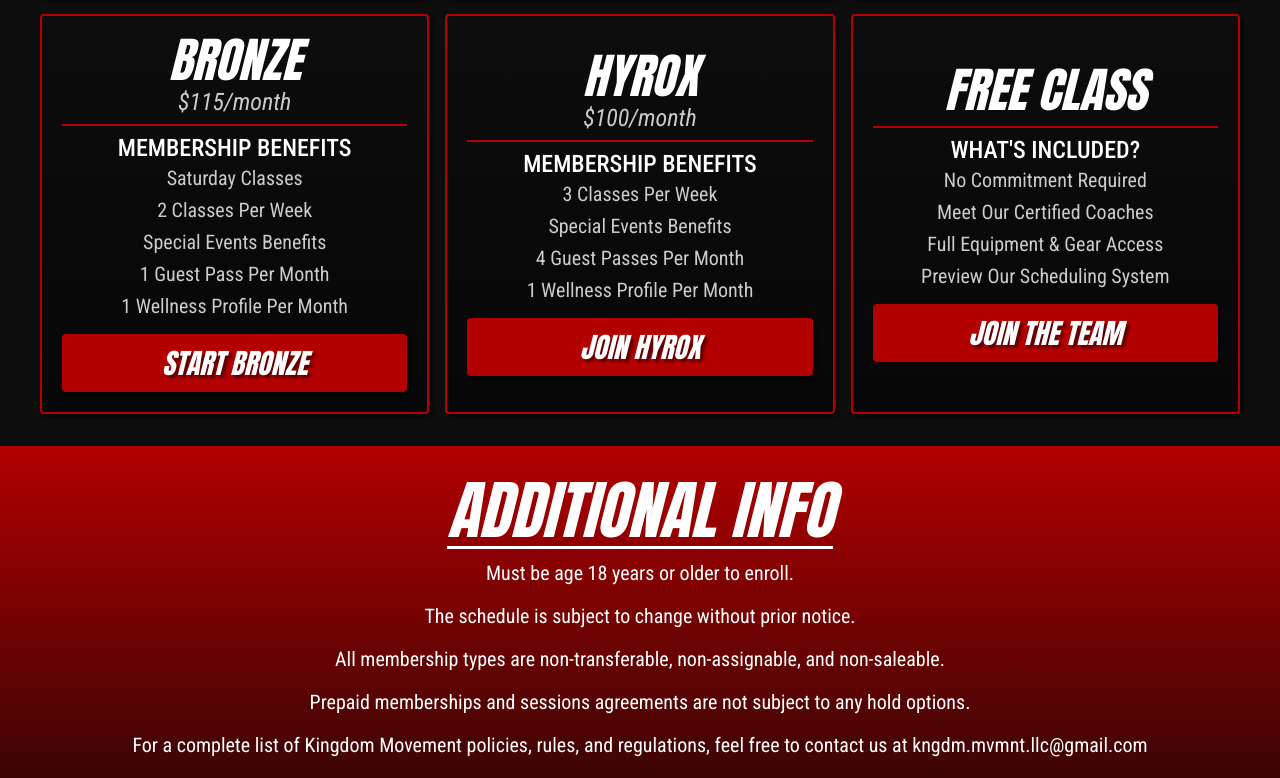
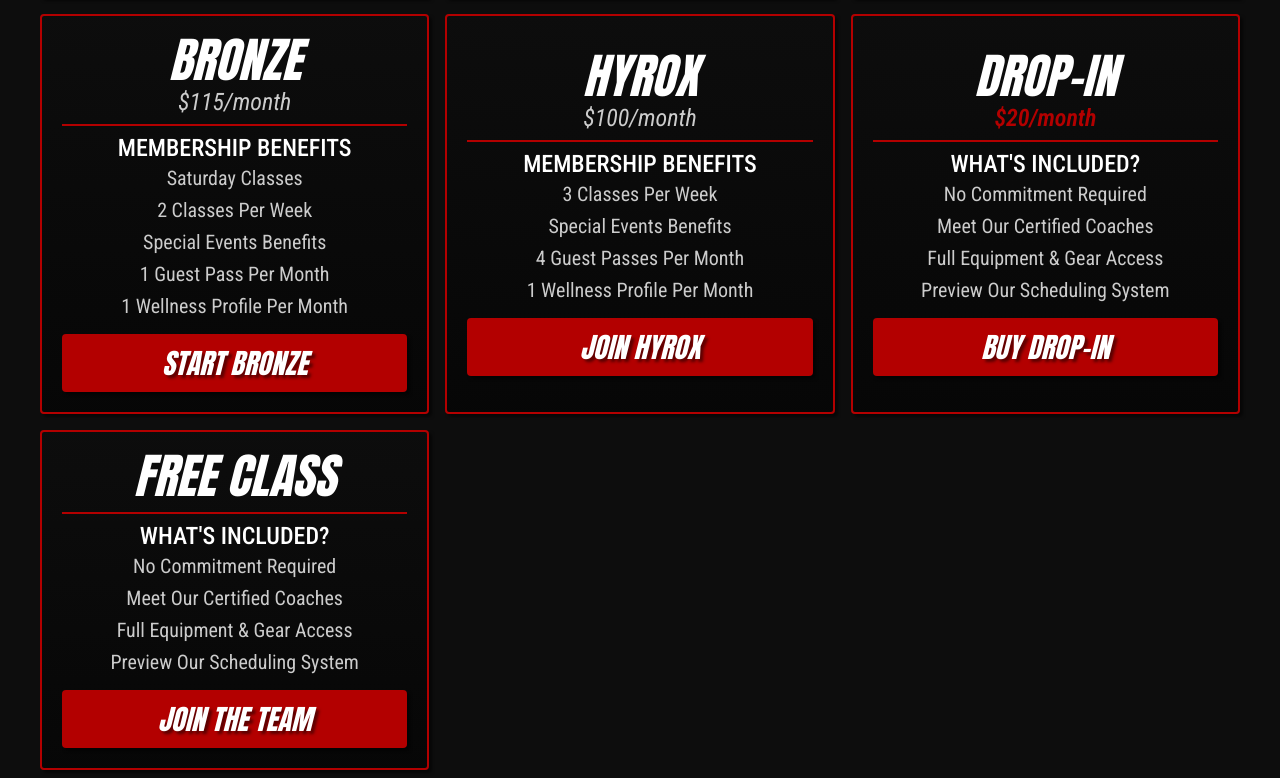
Before and after one commit to gilmerperez/kingdom-movement, a React (Vite) app: page /membership in a window 1280 px wide. Shown: the part 1161-1939 px from the top of the page. Built offline with nearby package versions, Linux system fonts and the light colour scheme.

Commit message:
Added drop in membership card, and organized hierarchy or all memberships

```diff
--- a/src/data/membership.json
+++ b/src/data/membership.json
@@ -1,19 +1,53 @@
 {
   "memberships": [
     {
-      "id": "hyrox",
-      "name": "HYROX",
-      "price": 100,
-      "description": "Specialized program for Hyrox competition training",
+      "id": "diamond",
+      "name": "DIAMOND",
+      "price": 200,
+      "description": "Our premium membership for serious athletes who want it all",
       "features": [
-        "3 Classes Per Week",
+        "Saturday Classes",
+        "All Day Open Box",
+        "Unlimited Classes",
         "Special Events Benefits",
         "4 Guest Passes Per Month",
         "1 Wellness Profile Per Month"
       ],
+      "isPopular": true,
+      "ctaText": "BECOME DIAMOND",
+      "signupLink": "https://kngdmmvmnt.wodify.com/OnlineSalesPage/Main?q=ReviewPurchase%7COnlineMembershipId%3D252558%26LocationId%3D10458%26OnlineMembershipPaymentOptionId%3D1318554"
+    },
+    {
+      "id": "gold",
+      "name": "GOLD",
+      "price": 150,
+      "description": "For dedicated athletes who want unlimited access",
+      "features": [
+        "Saturday Classes",
+        "Unlimited Classes",
+        "Special Events Benefits",
+        "3 Guest Passes Per Month",
+        "1 Wellness Profile Per Month"
+      ],
       "isPopular": false,
-      "ctaText": "JOIN HYROX",
-      "signupLink": "https://kngdmmvmnt.wodify.com/OnlineSalesPage/Main?q=ReviewPurchase%7COnlineMembershipId%3D296678%26LocationId%3D10458%26OnlineMembershipPaymentOptionId%3D1318648"
+      "ctaText": "JOIN GOLD",
+      "signupLink": "https://kngdmmvmnt.wodify.com/OnlineSalesPage/Main?q=ReviewPurchase%7COnlineMembershipId%3D295309%26LocationId%3D10458%26OnlineMembershipPaymentOptionId%3D1318583"
+    },
+    {
+      "id": "silver",
+      "name": "SILVER",
+      "price": 135,
+      "description": "Perfect for consistent training with great benefits",
+      "features": [
+        "Saturday Classes",
+        "3 Classes Per Week",
+        "Special Events Benefits",
+        "2 Guest Passes Per Month",
+        "1 Wellness Profile Per Month"
+      ],
+      "isPopular": false,
+      "ctaText": "CHOOSE SILVER",
+      "signupLink": "https://kngdmmvmnt.wodify.com/OnlineSalesPage/Main?q=ReviewPurchase%7COnlineMembershipId%3D295212%26LocationId%3D10458%26OnlineMembershipPaymentOptionId%3D1318599"
     },
     {
       "id": "bronze",
@@ -32,53 +66,35 @@
       "signupLink": "https://kngdmmvmnt.wodify.com/OnlineSalesPage/Main?q=ReviewPurchase%7COnlineMembershipId%3D296677%26LocationId%3D10458%26OnlineMembershipPaymentOptionId%3D1318643"
     },
     {
-      "id": "silver",
-      "name": "SILVER",
-      "price": 135,
-      "description": "Perfect for consistent training with great benefits",
+      "id": "hyrox",
+      "name": "HYROX",
+      "price": 100,
+      "description": "Specialized program for Hyrox competition training",
       "features": [
-        "Saturday Classes",
         "3 Classes Per Week",
-        "Special Events Benefits",
-        "2 Guest Passes Per Month",
-        "1 Wellness Profile Per Month"
-      ],
-      "isPopular": false,
-      "ctaText": "CHOOSE SILVER",
-      "signupLink": "https://kngdmmvmnt.wodify.com/OnlineSalesPage/Main?q=ReviewPurchase%7COnlineMembershipId%3D295212%26LocationId%3D10458%26OnlineMembershipPaymentOptionId%3D1318599"
-    },
-    {
-      "id": "gold",
-      "name": "GOLD",
-      "price": 150,
-      "description": "For dedicated athletes who want unlimited access",
-      "features": [
-        "Saturday Classes",
-        "Unlimited Classes",
-        "Special Events Benefits",
-        "3 Guest Passes Per Month",
-        "1 Wellness Profile Per Month"
-      ],
-      "isPopular": false,
-      "ctaText": "JOIN GOLD",
-      "signupLink": "https://kngdmmvmnt.wodify.com/OnlineSalesPage/Main?q=ReviewPurchase%7COnlineMembershipId%3D295309%26LocationId%3D10458%26OnlineMembershipPaymentOptionId%3D1318583"
-    },
-    {
-      "id": "diamond",
-      "name": "DIAMOND",
-      "price": 200,
-      "description": "Our premium membership for serious athletes who want it all",
-      "features": [
-        "Saturday Classes",
-        "All Day Open Box",
-        "Unlimited Classes",
         "Special Events Benefits",
         "4 Guest Passes Per Month",
         "1 Wellness Profile Per Month"
       ],
-      "isPopular": true,
-      "ctaText": "BECOME DIAMOND",
-      "signupLink": "https://kngdmmvmnt.wodify.com/OnlineSalesPage/Main?q=ReviewPurchase%7COnlineMembershipId%3D252558%26LocationId%3D10458%26OnlineMembershipPaymentOptionId%3D1318554"
+      "isPopular": false,
+      "ctaText": "JOIN HYROX",
+      "signupLink": "https://kngdmmvmnt.wodify.com/OnlineSalesPage/Main?q=ReviewPurchase%7COnlineMembershipId%3D296678%26LocationId%3D10458%26OnlineMembershipPaymentOptionId%3D1318648"
+    },
+    {
+      "id": "dropin",
+      "name": "DROP-IN",
+      "price": 20,
+      "description": "Perfect for visitors or those wanting to try a class without commitment. One-time purchase for any single class.",
+      "customFeaturesTitle": "WHAT'S INCLUDED?",
+      "features": [
+        "No Commitment Required",
+        "Meet Our Certified Coaches",
+        "Full Equipment & Gear Access",
+        "Preview Our Scheduling System"
+      ],
+      "isPopular": false,
+      "ctaText": "BUY DROP-IN",
+      "signupLink": "https://kngdmmvmnt.wodify.com/OnlineSalesPage/Main?q=Classes%7COnlineMembershipId%3D236921%26LocationId%3D10458"
     },
     {
       "id": "freeclass",
--- a/src/pages/Membership/Membership.jsx
+++ b/src/pages/Membership/Membership.jsx
@@ -20,8 +20,9 @@ function Membership() {
     const silver = memberships.find((m) => m.id === "silver");
     const bronze = memberships.find((m) => m.id === "bronze");
     const hyrox = memberships.find((m) => m.id === "hyrox");
+    const dropin = memberships.find((m) => m.id === "dropin");
     const freeclass = memberships.find((m) => m.id === "freeclass");
-    return [diamond, gold, silver, bronze, hyrox, freeclass].filter(Boolean);
+    return [diamond, gold, silver, bronze, hyrox, dropin, freeclass].filter(Boolean);
   };
 
   // * Ref for additional info section
@@ -89,8 +90,8 @@ function Membership() {
                 } ${membership.id === "silver" ? styles.silver : ""} ${
                   membership.id === "bronze" ? styles.bronze : ""
                 }  ${membership.id === "hyrox" ? styles.hyrox : ""} ${
-                  membership.id === "freeclass" ? styles.freeclass : ""
-                }`}
+                  membership.id === "dropin" ? styles.dropin : ""
+                } ${membership.id === "freeclass" ? styles.freeclass : ""}`}
               >
                 {membership.isPopular && <div className={styles.popularBadge}>MOST POPULAR</div>}
                 {/* Membership name */}
--- a/src/pages/Membership/Membership.module.css
+++ b/src/pages/Membership/Membership.module.css
@@ -184,6 +184,12 @@
   box-shadow: var(--shadow-large);
 }
 
+/* Individual styles for drop-in card */
+.membershipCard.dropin .price {
+  color: var(--primary);
+  font-weight: 600;
+}
+
 /* Individual styles for free class card */
 .membershipCard.freeclass .price {
   display: none;
```
